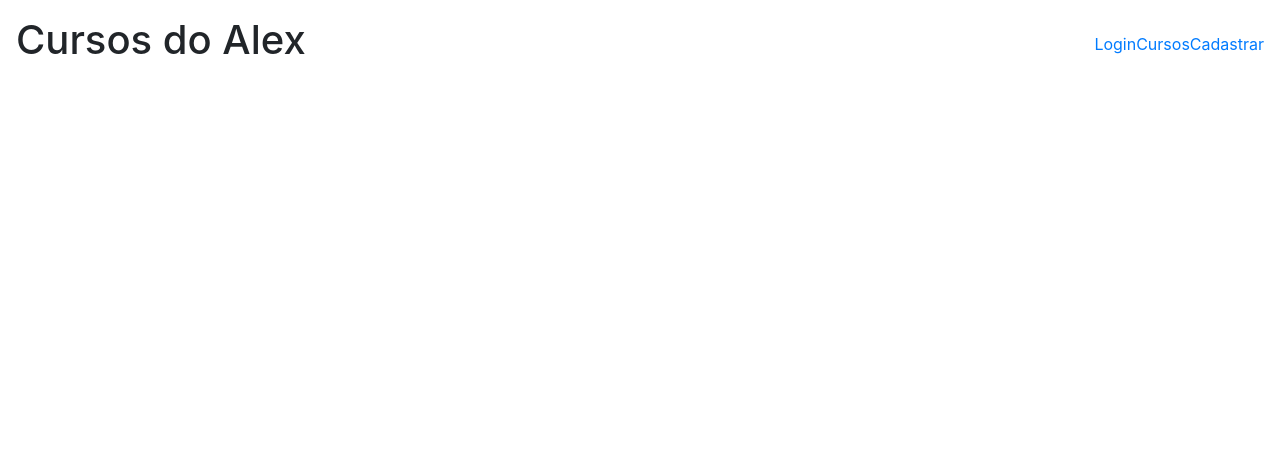
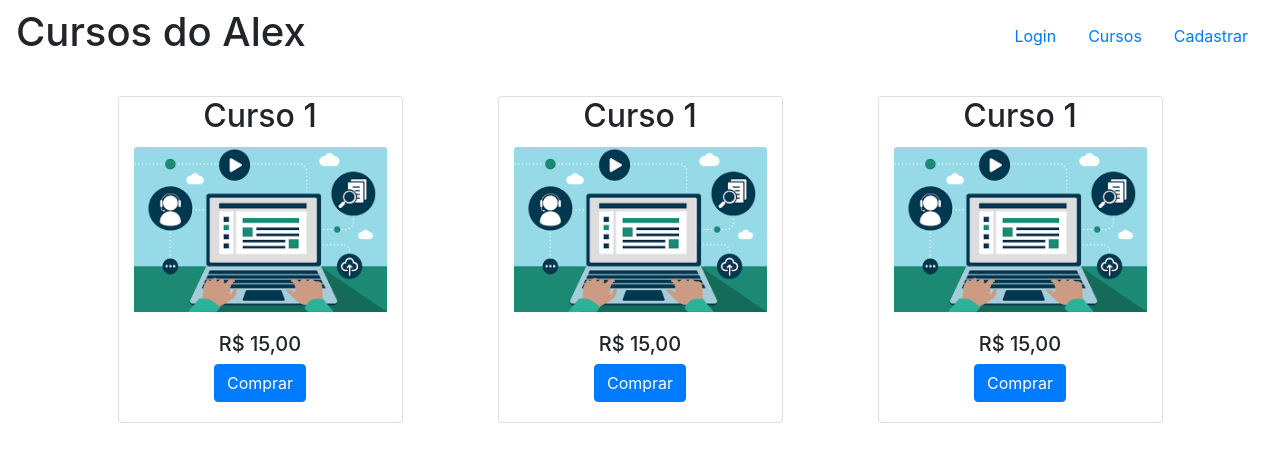
Before and after one commit to watanabe-alex/loja-virtual-aprendizado, a PHP site: page / in a window 1280 px wide. Shown: the top 462 px of the page. Run offline with PHP 8.4, Linux system fonts and the light colour scheme.

Commit message:
adicionando cards e ajuste do header

```diff
--- a/index.php
+++ b/index.php
@@ -14,47 +14,53 @@
 </head>
 <body>
 
-    <header class="d-flex justify-content-between align-items-center p-3">
+    <header class="navbar">
         <h1 id="logo">
             <?php echo $nomeSistema?>
         </h1>
         <nav>
             <ul class="nav">
-                <li class="nav-item"><a href="">Login</a></li>
-                <li class="nav-item"><a href="">Cursos</a></li>
-                <li class="nav-item"><a href="">Cadastrar</a></li>
+                <li class="nav-item"><a class="nav-link" href="#">Login</a></li>
+                <li class="nav-item"><a class="nav-link" href="#">Cursos</a></li>
+                <li class="nav-item"><a class="nav-link" href="#">Cadastrar</a></li>
             </ul>
         </nav>
     </header>
 
+    <main>
+        <section class="container mt-4">
+            <div class="row justify-content-around">
 
+                <div class="col-lg-3 card text-center">
+                    <h2 class="card-title">Curso 1</h2>
+                    <img src="img/curso1.png" class="card-img-top" alt="..."/>
+                    <div class="card-body">
+                        <h5 class="card-text">R$ 15,00</h5>
+                        <a href="#" class="btn btn-primary">Comprar</a>
+                    </div>
+                </div>
 
+                <div class="col-lg-3 card text-center">
+                    <h2 class="card-title">Curso 1</h2>
+                    <img src="img/curso1.png" class="card-img-top" alt="..."/>
+                    <div class="card-body">
+                        <h5 class="card-text">R$ 15,00</h5>
+                        <a href="#" class="btn btn-primary">Comprar</a>
+                    </div>
+                </div>
 
+                <div class="col-lg-3 card text-center">
+                    <h2 class="card-title">Curso 1</h2>
+                    <img src="img/curso1.png" class="card-img-top" alt="..."/>
+                    <div class="card-body">
+                        <h5 class="card-text">R$ 15,00</h5>
+                        <a href="#" class="btn btn-primary">Comprar</a>
+                    </div>
+                </div>
 
-
-<!-- COMENTADO - DADOS DA AULA (APRENDENDO)
-    <?php
-        $nome = "Alex Watanabe";
-        $idade = 10;
-
-        $usuario = ["Alex","Watanabe",32,["musica","café","skate"]];
-        var_dump($usuario);
-
-        echo "<br>";
-        $usuario[] = "mais uma variável"; //adiciona a informação no final
-        var_dump($usuario);
-
-        echo "<br>";
-        echo "<h1>".$usuario[0]." ".$usuario[1]."</h1>";
-
-        $usuario2 = ["nome"=>"Alex","sobrenome"=>"Watanabe"];
-
-
-        echo "Meu nome é $nome e eu tenho $idade anos.";
-        //var_dump($usuario2["sobrenome"]);
-    ?>
--->
-
+            </div>
+        </section>
+    </main>
 
 </body>
 </html>
```
Also changed, not shown: img/curso1.png (added).
